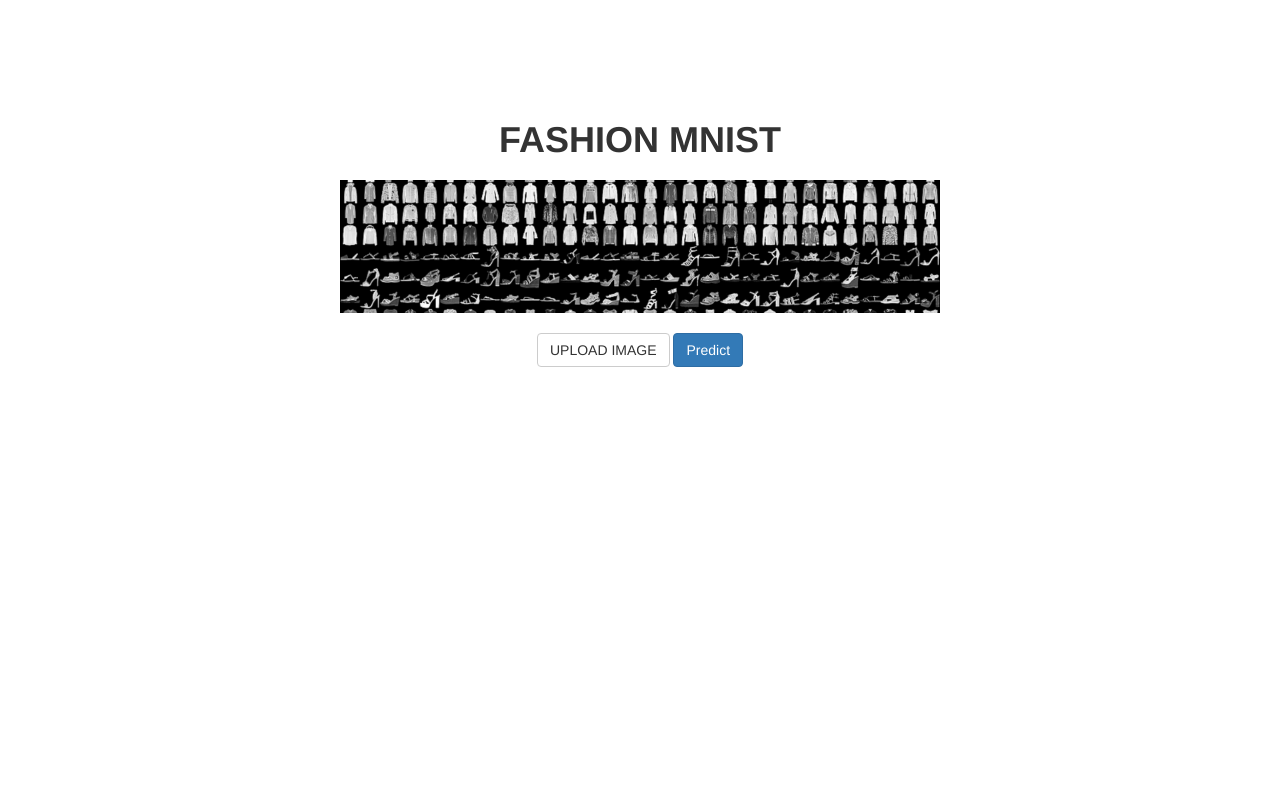
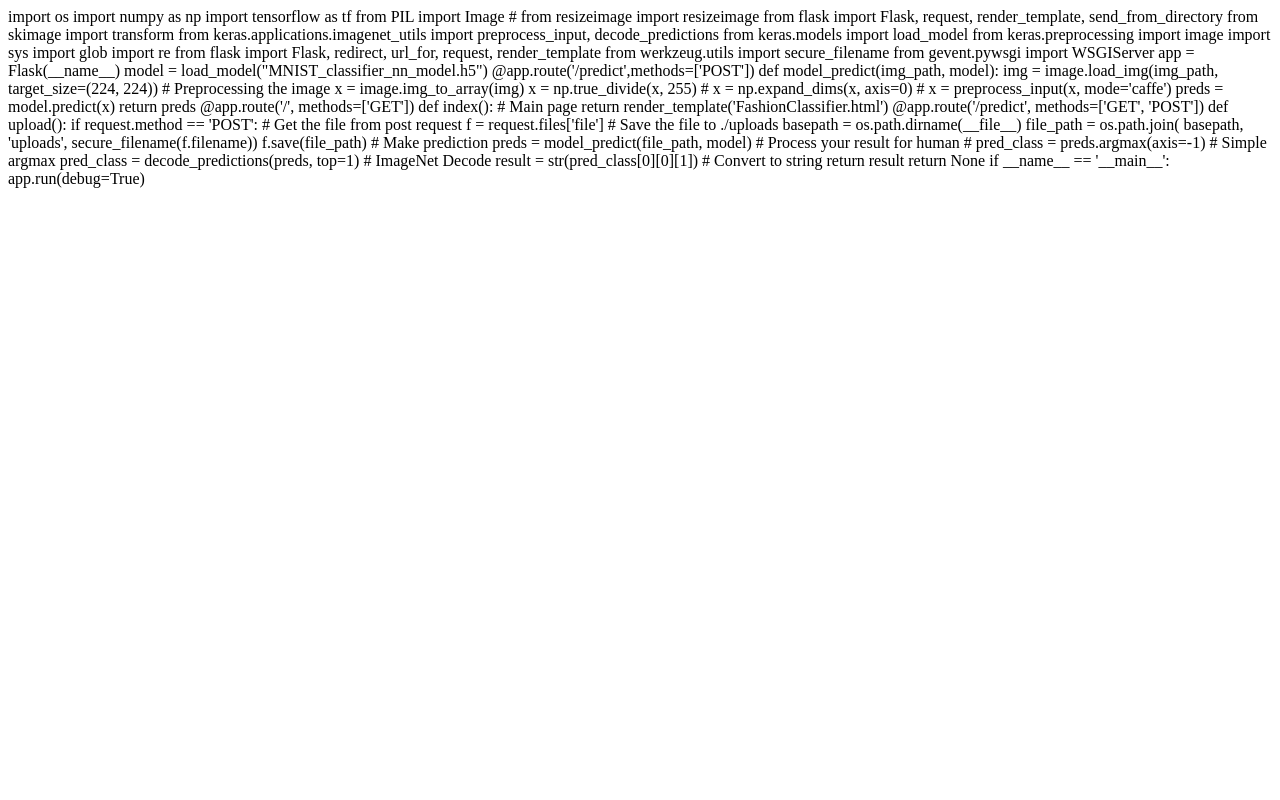
Before and after one commit to Saurabh-DS/FashionClassifier, a Flask app: page / in a window 1280 px wide. Run offline with Flask 2, Linux system fonts and the light colour scheme; some libraries are stand-ins or nearby versions.

Commit message:
Update FashionClassifier.html

```diff
--- a/templates/FashionClassifier.html
+++ b/templates/FashionClassifier.html
@@ -1,69 +1,66 @@
-<!DOCTYPE html>
-<html lang="en">
-<head>
-    <meta charset="UTF-8">
-    <meta name="viewport" content="width=device-width, initial-scale=1.0">
-    <meta http-equiv="X-UA-Compatible" content="ie=edge">
-     <link rel="stylesheet" href="https://maxcdn.bootstrapcdn.com/bootstrap/3.3.7/css/bootstrap.min.css">
-    <link rel="shortcut icon" href="{{ url_for('static', filename='img/favicon.ico') }}" type="image/x-icon">
-    <script src="https://ajax.googleapis.com/ajax/libs/jquery/3.3.1/jquery.min.js"></script>
-    <script src="https://maxcdn.bootstrapcdn.com/bootstrap/3.3.7/js/bootstrap.min.js"></script>
-    <title>FASHION MNIST</title>
-</head>
+import os
+import numpy as np
+import tensorflow as tf
+from PIL import Image
+# from resizeimage import resizeimage
+from flask import Flask, request, render_template, send_from_directory
+from skimage import transform
+from keras.applications.imagenet_utils import preprocess_input, decode_predictions
+from keras.models import load_model
+from keras.preprocessing import image
 
-<script>
-    function showloading() {
-        image = document.getElementById('loading_image');
-        image.style.display = 'inline'
-    }
-</script>
+import sys
+import glob
+import re
 
-<style>
-    .img_holder img{
-        max-width: 100%; max-height: 100%;
-    }
-    .btn-file {
-    position: relative;
-    overflow: hidden;
-    }
-    .btn-file input[type=file] {
-        position: absolute;
-        top: 0;
-        right: 0;
-        min-width: 100%;
-        min-height: 100%;
-        font-size: 100px;
-        text-align: right;
-        filter: alpha(opacity=0);
-        opacity: 0;
-        outline: none;
-        background: white;
-        cursor: inherit;
-        display: block;
-    }
-</style>
+from flask import Flask, redirect, url_for, request, render_template
+from werkzeug.utils import secure_filename
+from gevent.pywsgi import WSGIServer
 
-<body>
-    <div class="container" style="margin: auto;width;40%; text-align: center; margin-top: 70px;  text-transform: uppercase">
-        <div class="card p-2">
-  <h1 style="margin: auto;width: 80%; text-align: center; margin-top: 50px;  text-transform: uppercase"><b>Fashion Mnist</b></h1>
-   <div style="text-align: center; margin-top: 20px">
-       <img style="max-width: 600px" src="static/images/dataset-cover.png"/>
-   </div>
-            <br>
-            <form action="/" method = "POST" enctype = "multipart/form-data" style="margin-top: 50px; width: 60%; text-align: center; margin: auto;" onsubmit="showloading()">
-                <span class="text-left btn btn-default btn-file">
-        Upload Image <input type="file" name="image">
-    </span>
-                 <span class="text-right">
-        <input type="submit" value="Predict" class="btn btn-primary">
-      </span>
+app = Flask(__name__)
+model = load_model("MNIST_classifier_nn_model.h5")
 
-            </form>
-            <div style="text-align: center">
-        <img id="loading_image" style="display: none" src="static/images/loading_.gif">
-    </div>
-        </div>
-    </div>
-</body>
-</html>
+@app.route('/predict',methods=['POST'])
+def model_predict(img_path, model):
+    img = image.load_img(img_path, target_size=(224, 224))
+
+    # Preprocessing the image
+    x = image.img_to_array(img)
+    x = np.true_divide(x, 255)
+    # x = np.expand_dims(x, axis=0)
+
+    # x = preprocess_input(x, mode='caffe')
+
+    preds = model.predict(x)
+    return preds
+
+@app.route('/', methods=['GET'])
+def index():
+    # Main page
+    return render_template('FashionClassifier.html')
+
+@app.route('/predict', methods=['GET', 'POST'])
+def upload():
+    if request.method == 'POST':
+        # Get the file from post request
+        f = request.files['file']
+
+        # Save the file to ./uploads
+        basepath = os.path.dirname(__file__)
+        file_path = os.path.join(
+            basepath, 'uploads', secure_filename(f.filename))
+        f.save(file_path)
+
+        # Make prediction
+        preds = model_predict(file_path, model)
+
+
+# Process your result for human
+        # pred_class = preds.argmax(axis=-1)            # Simple argmax
+        pred_class = decode_predictions(preds, top=1)   # ImageNet Decode
+        result = str(pred_class[0][0][1])               # Convert to string
+        return result
+    return None
+
+if __name__ == '__main__':
+    app.run(debug=True)
```
